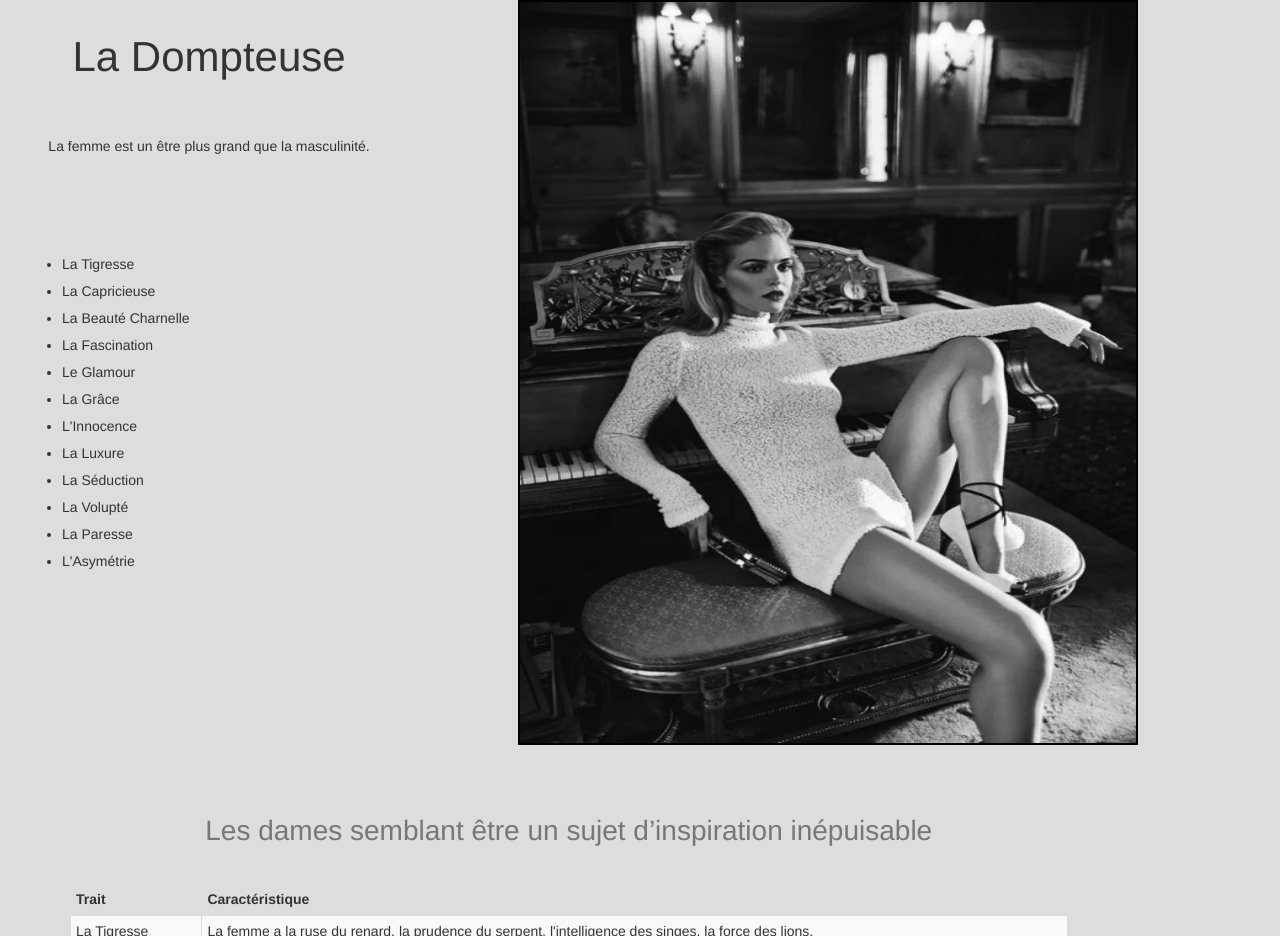
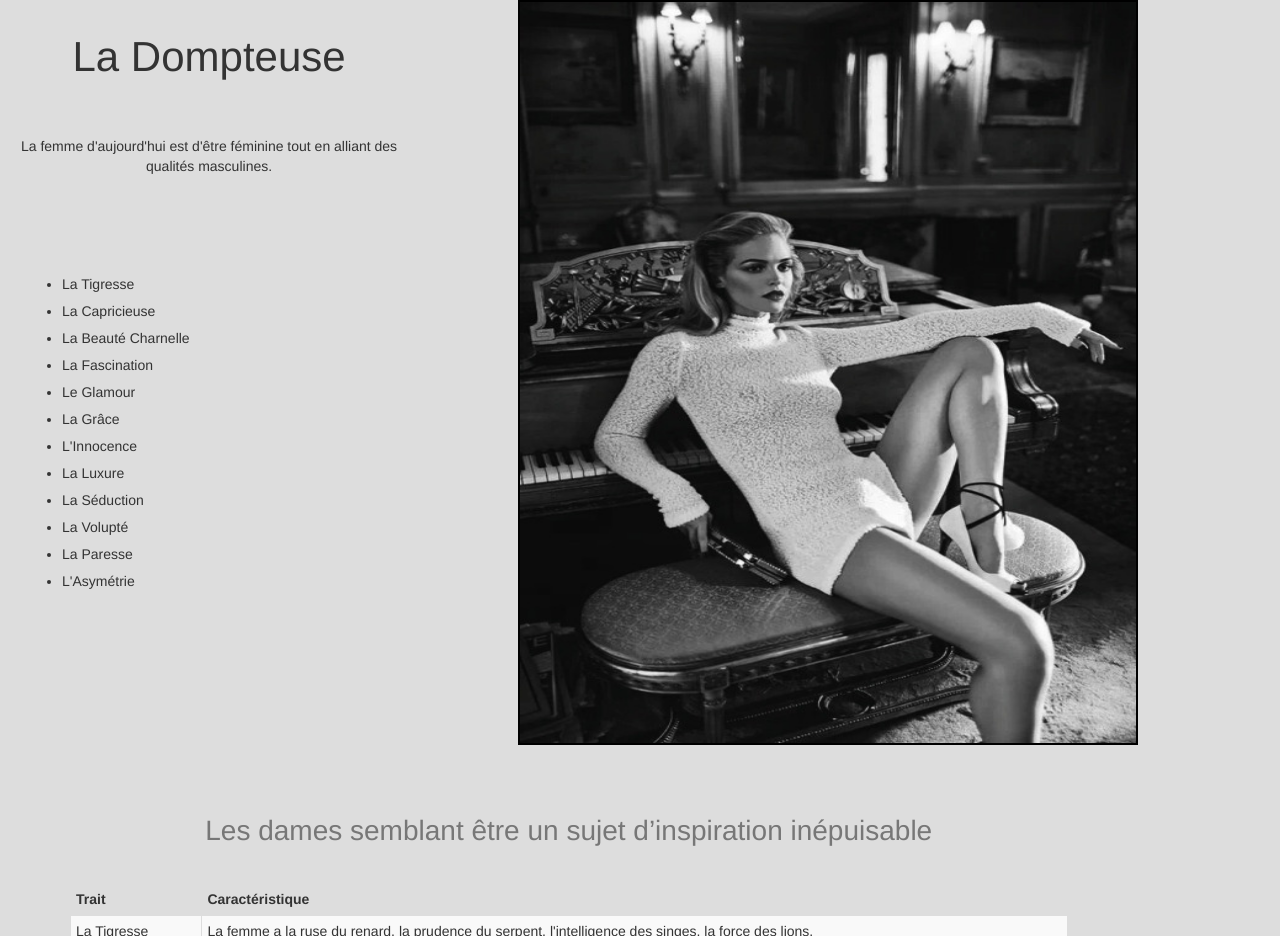
Before and after one commit to beautefeminine/bootstrap-beaute, a plain HTML site: page index.html in a window 1280 px wide. Shown: the part 1468-2404 px from the top of the page. Drawn offline with nearby package versions, Linux system fonts and the light colour scheme.

Commit message:
Update index.html

```diff
--- a/index.html
+++ b/index.html
@@ -54,7 +54,7 @@
       <div class="col-lg-12 col-md-12 col-sm-12 col-xs-12">
         <div class="dompteuse col-lg-4 col-md-4 col-sm-6 col-xs-12">
               <h3>La Dompteuse</h3>
-              <p class="sousdomp">La femme est un être plus grand que la masculinité.</p>
+              <p class="sousdomp">La femme d'aujourd'hui est d'être féminine tout en alliant des qualités masculines.</p>
               <ul>
                 <li>La Tigresse</li>
                 <li>La Capricieuse</li>
```
